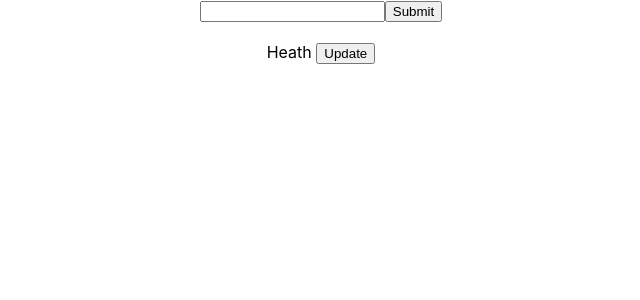
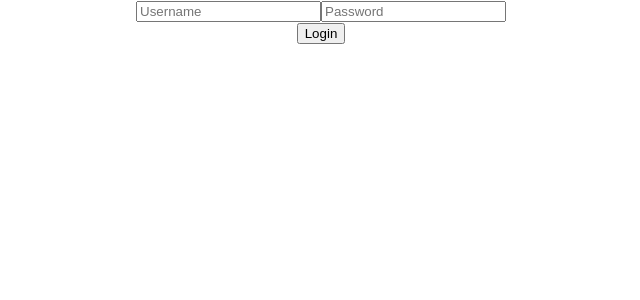
Before and after one commit to HeathChang/PersonalStudy, a React (Create React App) app in the folder react_course/react-basic/: page / in a window 1280 px wide. Shown: the top 300 px of the page, without its empty margins (319-959 px from the left). Built offline with nearby package versions, Linux system fonts and the light colour scheme.

Commit message:
210624_react_hooks_useState_2

```diff
--- a/react_course/react-basic/src/App.js
+++ b/react_course/react-basic/src/App.js
@@ -3,32 +3,19 @@ import { useState } from 'react';
 
 
 function App() {
-  const[text,setText]= useState('Heath'); //initial: Heath를 text에 담고, 업데이트 할때 setText 사용
-  const onSubmit=(text)=>{
-    alert("submitted");
+  const [username,setUsername]=useState('')
+  const [password,setPassword]=useState('')
+  const onSubmit=(event)=>{
+  console.log(username+"\t"+password);
+  event.preventDefault(); //form은 항상 페이지가 넘어가기 떄문
   }
-  const onKeyup=(event)=>{
-    if(event.keyCode===13){
-      onSubmit();
-    }
-  }
-  const updateText= ()=>{
-    //text = 'Coder';
-    setText("Coder");
-    console.log(text);
-    //document.getElementById("text").innerHTML=text; → 기존 JS에서 사용 방식
-  }
-  console.log(text);
-
   return (
     <div className="App">
-      <input onKeyUp={onKeyup}/>
-      <button onClick={()=>{
-        onSubmit();
-      }}>Submit</button>
-      <br/> <br/>
-      <span /*id="text"→ 기존 JS에서 사용 방식 */> {text} </span>
-      <button onClick={updateText}> Update </button>
+      <form onSubmit={onSubmit}>
+      <input placeholder="Username" value={username} onChange={(e)=>{setUsername(e.target.value)}}/>
+      <input placeholder="Password" value={password} onChange={(e)=>{setPassword(e.target.value)}}/> <br/>
+      <button type="submit">Login</button>
+      </form>
     </div>
   );
 }
```
Also changed, not shown: react_course/react-basic/src/AppJS_Backup/App_userState_1.js (added, +36 -0 lines).
